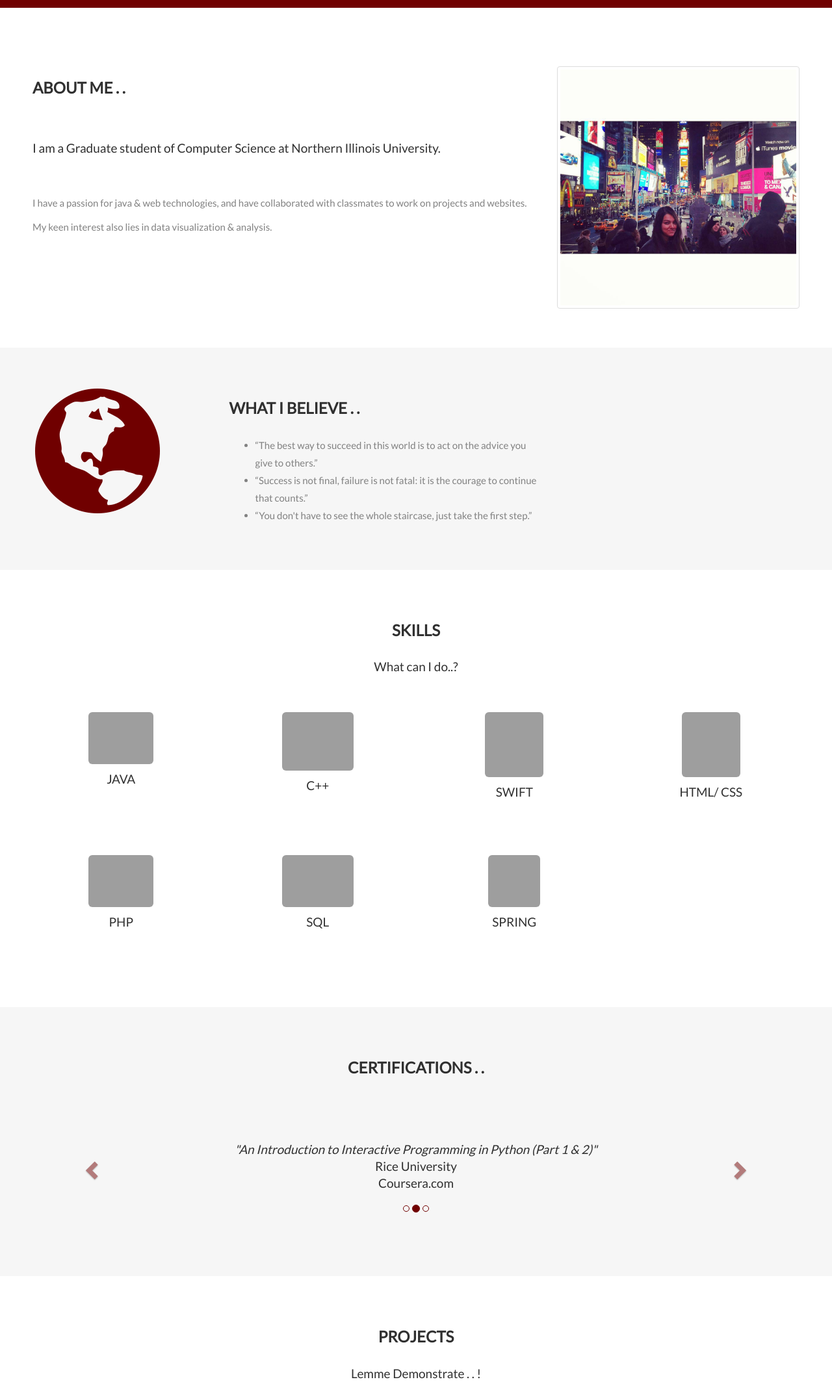
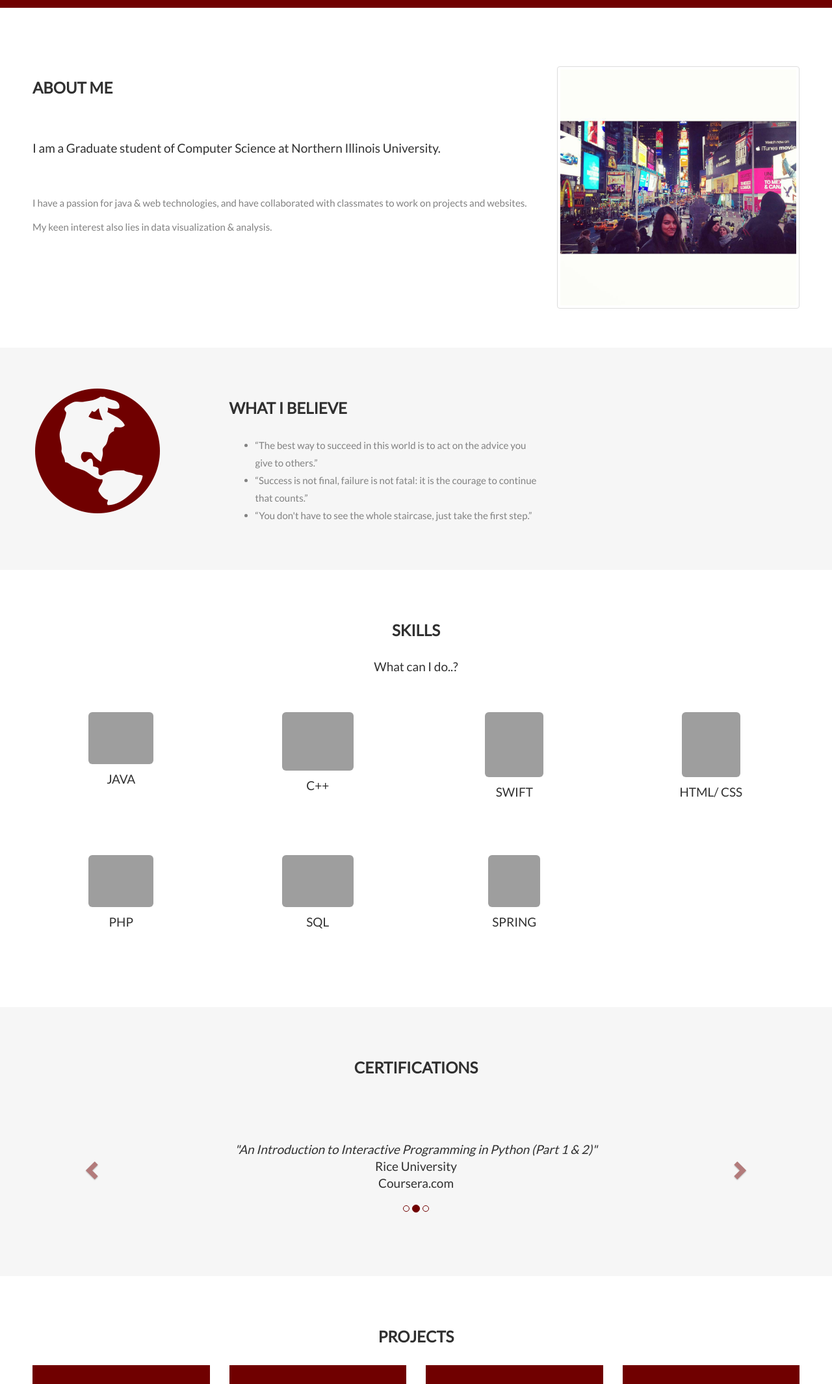
Before and after one commit to BarkhaShukla/BarkhaShukla.github.io, a plain HTML site: page index.html in a window 1280 px wide. Shown: the part 340-2470 px from the top of the page at 65% size. Drawn offline with nearby package versions, Linux system fonts and the light colour scheme; grey boxes are pictures that could not be loaded.

Commit message:
Update index.html

```diff
--- a/index.html
+++ b/index.html
@@ -217,7 +217,7 @@
 <div id="about" class="container-fluid">
   <div class="row">
     <div class="col-sm-8">
-      <h2>About Me . . </h2><br>
+      <h2>About Me</h2><br>
       <h4>I am a Graduate student of Computer Science at Northern Illinois University.</h4><br>
 	  <p> I have a passion for java & web technologies, and have collaborated with classmates to work on projects and websites.</p>
 	  <p> My keen interest also lies in data visualization & analysis.</p>
@@ -234,7 +234,7 @@
       <span class="glyphicon glyphicon-globe logo slideanim"></span>
     </div>
     <div class="col-sm-5">
-      <h2>What I believe . . </h2>
+      <h2>What I believe</h2>
 		<ul>
 		<li>“The best way to succeed in this world is to act on the advice you give to others.” </li>
 		<li>“Success is not final, failure is not fatal: it is the courage to continue that counts.” </li>
@@ -291,7 +291,7 @@
 <br>
 <!-- Container (certifications Section) -->
 <div id="certifications" class="container-fluid text-center bg-grey">
-  <h2>Certifications . . </h2>
+  <h2>Certifications</h2>
   <div id="myCarousel" class="carousel slide text-center" data-ride="carousel">
     <!-- Indicators -->
     <ol class="carousel-indicators">
@@ -337,7 +337,6 @@
 <div id="projects" class="container-fluid">
   <div class="text-center">
     <h2>Projects</h2>
-    <h4>Lemme Demonstrate . . !</h4>
   </div>
   <div class="row slideanim">
 	 <div class="col-sm-3 col-xs-12">
```
